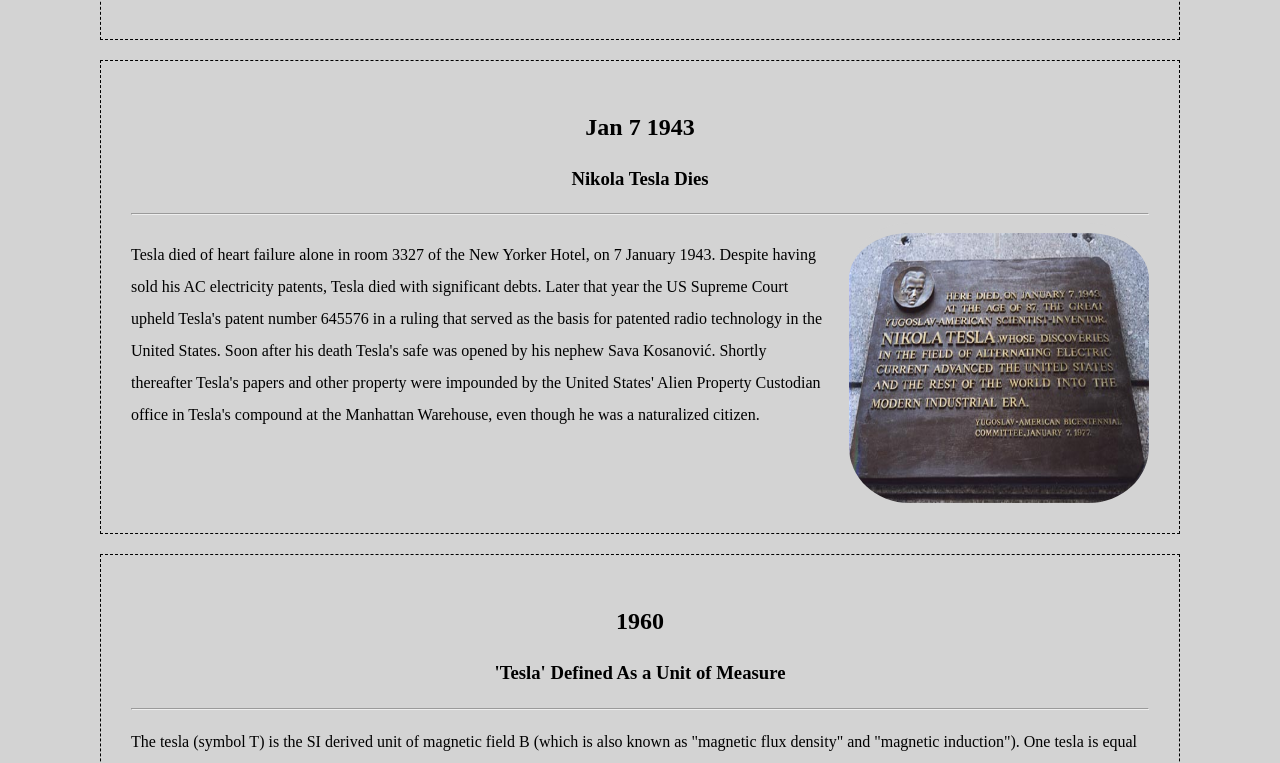
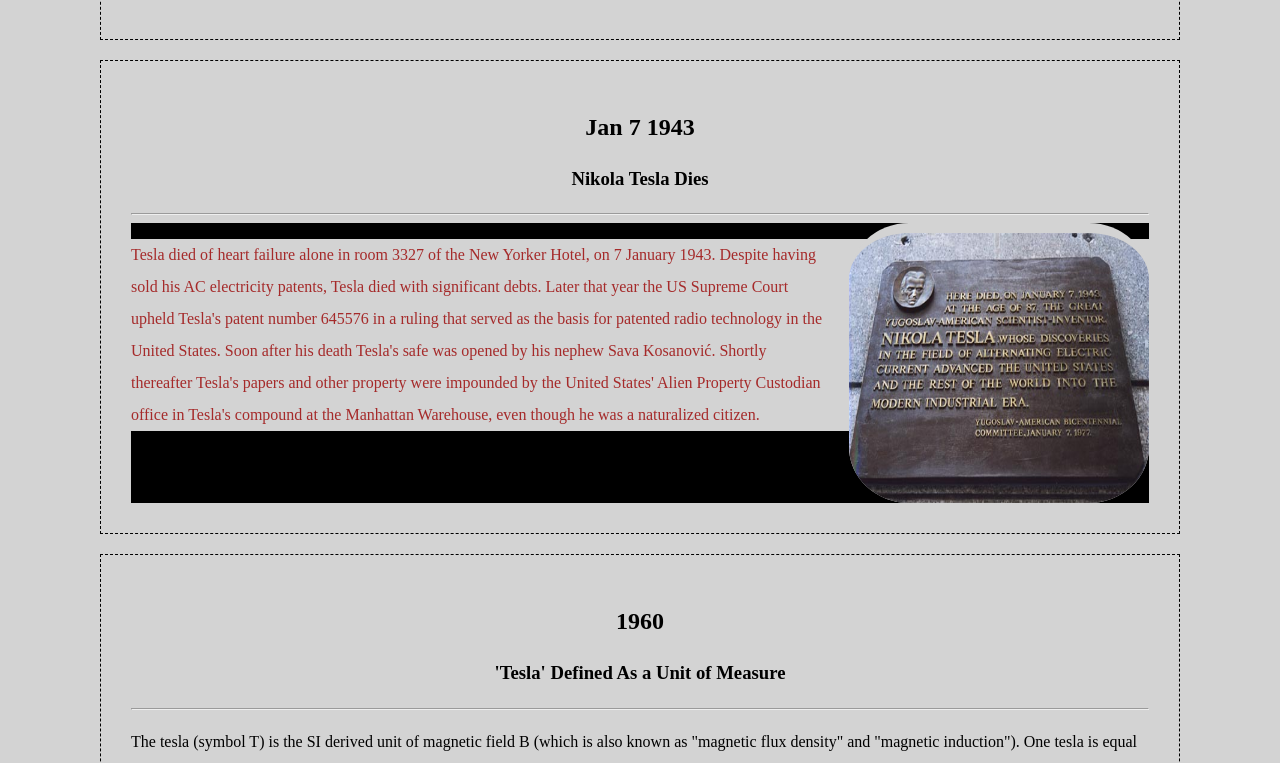
Before and after one commit to Kevin-ZSC/Web-1700-Assignment, a plain HTML site: page index.html in a window 1280 px wide. In both pictures the pointer is over the element 640 px from the left and 8873 px from the top of the page. Shown: the part 8510-9273 px from the top of the page. Drawn offline with Linux system fonts and the light colour scheme.

Commit message:
updated again

```diff
--- a/index.html
+++ b/index.html
@@ -7,6 +7,7 @@
     <title>Nikola Tesla - A Visionary Genius</title>
 </head>
 <body>
+
     <header>
         <h1 class="name">Nikola Tesla's life </h1>
         <p class="quote">"The forgotten genius"</p>
@@ -186,7 +187,7 @@
     <footer>
         <h3>More infos and fun links</h3>
         <a href="https://www.badassoftheweek.com/tesla.html">A nice comic about Tesla's Life Tesla : Badass of the Week The drunk history of Tesla</a>
-        <p>All credit for the timeline goes to worldhistoryproject.org</p>
+        <p>All credit  &copy for the timeline goes to worldhistoryproject.org</p>
     </footer>
 </body>
 </html>
--- a/style.css
+++ b/style.css
@@ -75,7 +75,10 @@ blockquote {
     padding-top:10px;
     margin-left: 20px;
 }
-
+.Dies:hover {
+    background-color: black;
+    color:brown;
+}
 
 
 footer {
```
